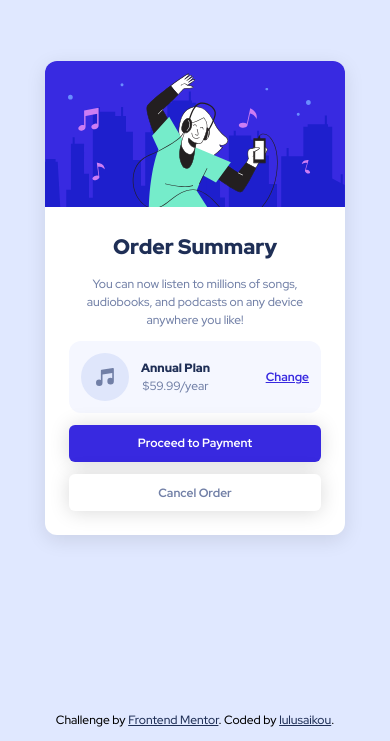
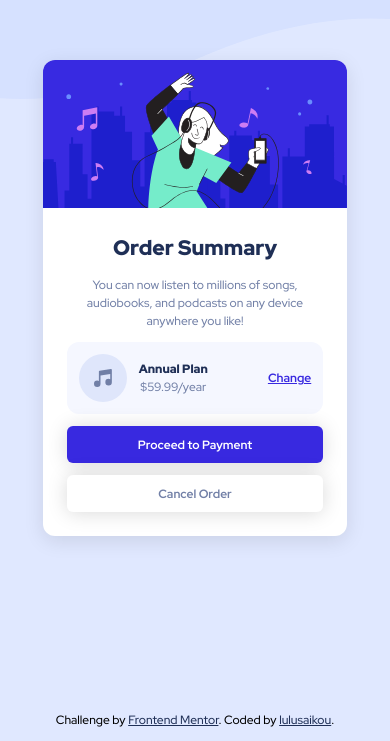
Before and after one commit to lulusaikou/frontendmentor-challenges, a plain HTML site: page order-summary-component/index.html in a window 390 px wide. Shown: the part 103-844 px from the top of the page. Drawn offline with Linux system fonts and the light colour scheme.

Commit message:
challenge 3 - update css

```diff
--- a/order-summary-component/style.css
+++ b/order-summary-component/style.css
@@ -65,6 +65,9 @@ body {
 
   background-color: var(--clr-primary);
   font-family: var(--ff-base);
+  background-image: url(./images/pattern-background-desktop.svg);
+  background-repeat: no-repeat;
+  background-size: contain;
 }
 
 main {
@@ -78,7 +81,7 @@ main {
 .order {
   --border-rdx: 1rem;
 
-  max-width: 25rem;
+  max-width: 25.375rem;
   background-color: white;
   border-radius: var(--border-rdx);
   overflow: hidden;
@@ -173,4 +176,8 @@ main {
   html {
     font-size: 12px;
   }
+
+  body {
+    background-image: url(./images/pattern-background-mobile.svg);
+  }
 }
```
Also changed, not shown: order-summary-component/screenshot.png.
